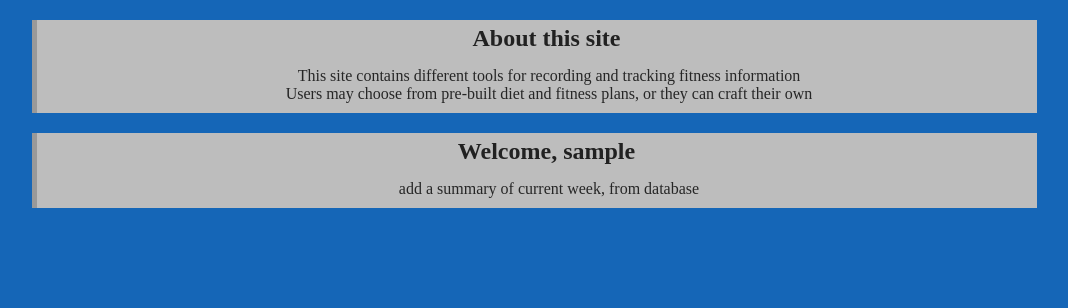
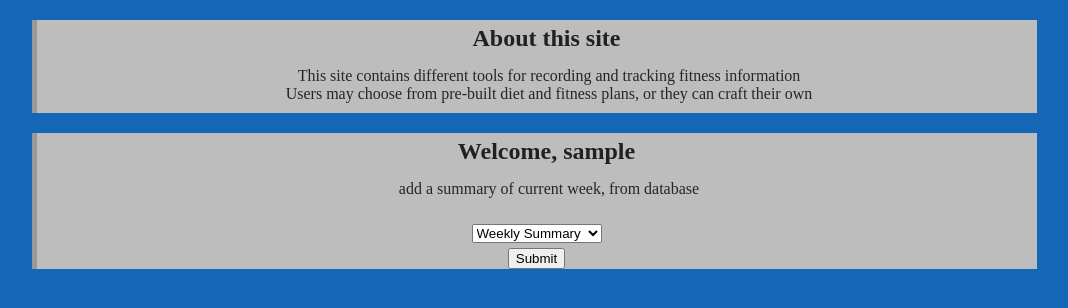
Before and after one commit to matthew-kuhn/FitnessTracker, a PHP site: page /index.php in a window 1280 px wide. Shown: the part 105-413 px from the top of the page, without its empty margins (106-1174 px from the left). Run offline with PHP 8.4, Linux system fonts and the light colour scheme; the visitor is signed in with stand-in values (Sample User, id 1).

Commit message:
add report buttons to home page

```diff
--- a/src/index.php
+++ b/src/index.php
@@ -47,6 +47,14 @@
 			?>
 			<h2>Welcome, <?php echo $_SESSION['myusername'] ?></h2>
 				<p>add a summary of current week, from database</p>
+				<form style="display: block; margin: auto">
+					<select style="display: block; margin: 0 auto; margin-bottom: 5px">
+						<option>Weekly Summary</option>
+						<option>Monthly Summary</option>
+						<option>Yearly Summary</option>
+					</select>
+					<input type="submit" name="submit" style="display: block; margin: 0 auto">
+				</form>
 			<?php } else {?>
 			<!-- login form or create user form-->
 			<form name="loginForm" method="post" id="login_form" action="checklogin.php" onsubmit="return checkLoginForm()">
```
